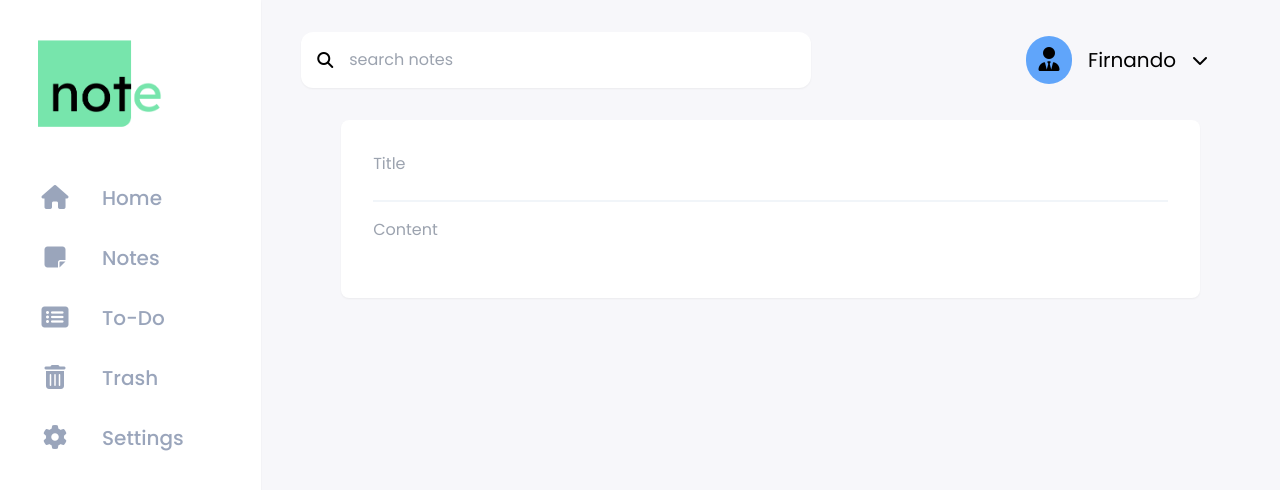
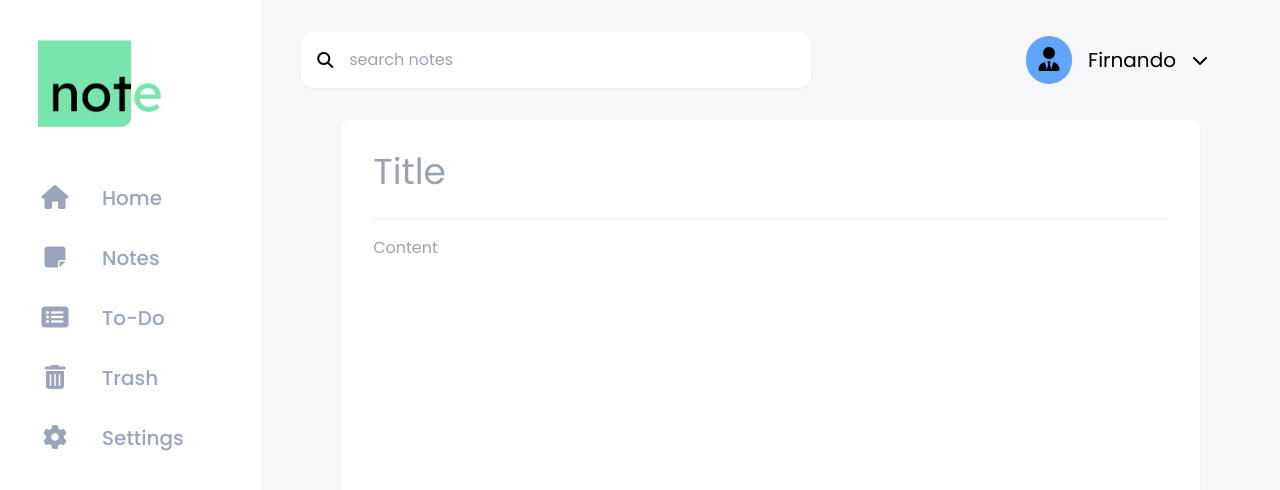
Before and after one commit to nandorfn/note-app, a Next.js app: page /create/note in a window 1280 px wide. Shown: the top 490 px of the page. Built offline with nearby package versions, Linux system fonts and the light colour scheme.

Commit message:
update: text editor & add onChange state

```diff
--- a/app/components/Note.tsx
+++ b/app/components/Note.tsx
@@ -1,5 +1,3 @@
-'use client'
-
 const Note: React.FC = () => {
     return (
         <>
--- a/app/create/note/Editor.tsx
+++ b/app/create/note/Editor.tsx
@@ -1,21 +1,25 @@
-'use cleint'
-import { BlockNoteEditor } from "@blocknote/core";
-import {
-  BlockNoteView,
-  darkDefaultTheme,
-  lightDefaultTheme,
-  Theme,
-  useBlockNote,
-} from "@blocknote/react";
-import "@blocknote/core/style.css";
+'use client'
+import { useState } from "react";
 
 const Editor: React.FC = () => {
-  const editor: BlockNoteEditor = useBlockNote({});
-  return (
-    <>
-      <BlockNoteView editor={editor} theme={lightDefaultTheme}/>
-    </>
-  );
+  const [title, setTitle] = useState<string>('');
+  const [content, setContent] = useState<string>('');
+  console.log(title);
+  console.log(content);
+
+    return (
+        <>
+          <form className="flex flex-col mx-10 p-8 bg-white rounded-lg shadow-sm h-screen">
+            <textarea
+              onChange={(e) => setTitle(e.target.value)} className="text-4xl resize-none border-b-2 border-slate-100 focus:outline-none" placeholder="Title"
+              />
+            <textarea
+              onChange={(e) => setContent(e.target.value)}
+              className="resize-none focus:outline-none pt-4 h-screen"
+              placeholder="Content" />
+          </form>
+        </>
+    );
 };
 
 export default Editor;
--- a/app/create/note/page.tsx
+++ b/app/create/note/page.tsx
@@ -1,10 +1,11 @@
+import Editor from "./Editor";
+
 const page: React.FC = () => {
+
+
     return (
         <>
-          <form className="flex flex-col mx-10 p-8 bg-white rounded-lg shadow-sm ">
-            <textarea className=" border-b-2 border-slate-100 resize-none focus:outline-none" placeholder="Title" />
-            <textarea className="resize-none focus:outline-none pt-4" placeholder="Content" />
-          </form>
+          <Editor />
         </>
     );
 };
--- a/package.json
+++ b/package.json
@@ -9,8 +9,6 @@
     "lint": "next lint"
   },
   "dependencies": {
-    "@blocknote/core": "^0.9.0",
-    "@blocknote/react": "^0.9.0",
     "@prisma/client": "^5.1.1",
     "@types/node": "20.4.10",
     "@types/react": "18.2.20",
```
Also changed, not shown: 1 other file (tests, documents, lock files or other folders).
